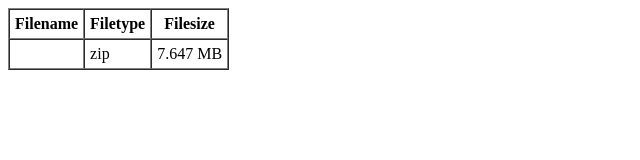
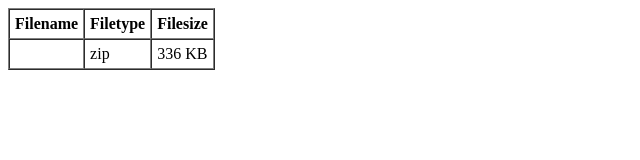
Before and after one commit to tkdragons/repo, a plain HTML site: page index.html in a window 1280 px wide. Shown: the whole page, without its empty margins (0-640 px from the left). Drawn offline with Linux system fonts and the light colour scheme.

Commit message:
Update index.html

```diff
--- a/index.html
+++ b/index.html
@@ -1,4 +1,4 @@
 <TABLE border=1 cellpadding=5 cellspacing=0 class=whitelinks>
 <TR><TH>Filename</TH><th>Filetype</th><th>Filesize</th></TR>
-<TR><TD><a href="plugin.program.Dragon-9.0.4.zip"plugin.program.Dragon-9.0.4.zip</a></td><td>zip</td><td>7.647 MB</td></TR>
+<TR><TD><a href="repository.dragon.zip"repository.dragon.zip</a></td><td>zip</td><td>336 KB</td></TR>
 </TABLE>
```
